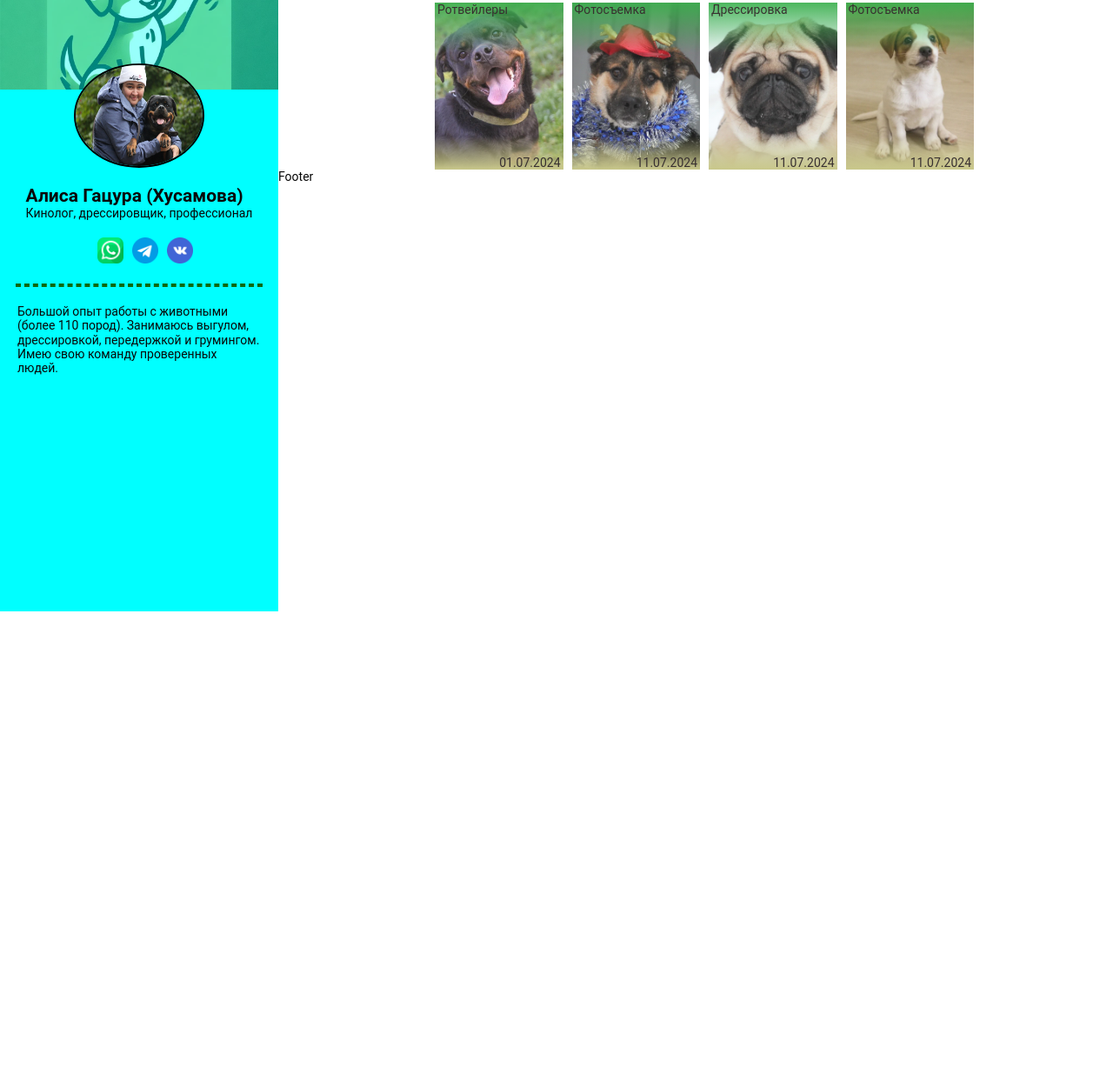
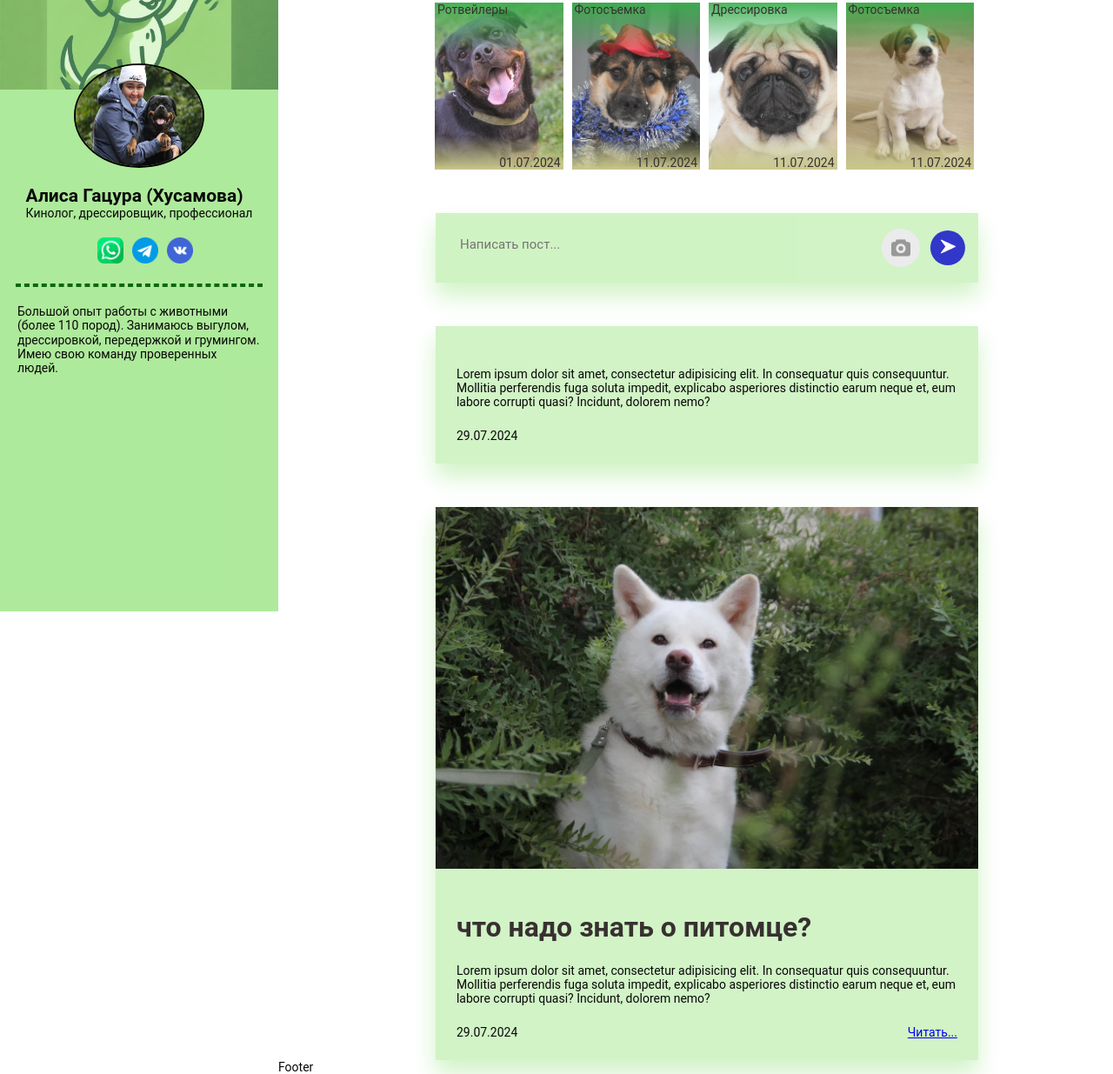
Before and after one commit to diloytd/my_blog, a website: page src/index.html in a window 1280 px wide. Shown: the part 97-1332 px from the top of the page at 87% size. Before the commit the page ends 800 px from the top, so only its background shows below. Drawn offline with nearby package versions, Linux system fonts and the light colour scheme; files that its build step writes are made by us from their sources; files whose address does not match are found by name.

Commit message:
добавление постов

```diff
--- a/src/assets/scss/_vars.scss
+++ b/src/assets/scss/_vars.scss
@@ -1,2 +1,3 @@
 $primary : rgb(56, 48, 48);
 $secondary : rgb(201, 199, 199);
+$green : rgba(72, 207, 31, 0.25);
--- /dev/null
+++ b/src/assets/scss/articles.scss
@@ -0,0 +1,36 @@
+@import './vars.scss';
+@import './mixin.scss';
+
+.addArticle{
+    max-width: 39rem;
+    box-shadow: 0 15px 24px $green ;
+    transform: translate(29%);
+    margin-top: 50px;
+    background-color: $green;
+    padding: 24px;
+}
+
+.addArticle_body{
+    margin-bottom:23px ;
+}
+
+.addArticle_header{
+    @include fontsSecond;
+    margin-bottom: 23px;
+    a{
+        text-decoration: none;
+        color: $primary;
+    }
+}
+.addArticle_header-img{
+    max-width: 39rem;
+    margin:-24px ;
+    margin-bottom:23px ;
+}
+
+.addArticle_footer{
+    display: flex;
+    flex-direction: row;
+    justify-content: space-between;
+    text-align: center;
+}
--- a/src/assets/scss/aside.scss
+++ b/src/assets/scss/aside.scss
@@ -1,8 +1,8 @@
 @import './mixin.scss';
-
+@import './vars.scss';
 .aside {
     position: fixed;
-    background-color:aqua;
+    background-color: $green;
     width: 20rem;
     height: 100vh;
     display: flex;
--- a/src/assets/scss/cursor.scss
+++ b/src/assets/scss/cursor.scss
@@ -1,38 +1,38 @@
-// курсор
+// // курсор
 
 
 
-#aura{
+// #aura{
 
-    position: absolute;
-    width: 20px;
-    height: 20px;
-    border-radius: 0 40% 50% 40%;
+//     position: absolute;
+//     width: 20px;
+//     height: 20px;
+//     border-radius: 0 40% 50% 40%;
 
-   transform:  translate(-50%, -50%) ;
+//    transform:  translate(-50%, -50%) ;
 
-      background: linear-gradient(242deg, rgb(185, 234, 117) 0%, rgba(50, 221, 50, 0.908) 76%, rgb(18, 106, 31) 100%);
-      opacity:40%;
-     animation: aura 4s   infinite;
+//       background: linear-gradient(242deg, rgb(185, 234, 117) 0%, rgba(50, 221, 50, 0.908) 76%, rgb(18, 106, 31) 100%);
+//       opacity:40%;
+//      animation: aura 4s   infinite;
 
-}
+// }
 
 
-#aura::after {
-    animation-delay: 2s;
-  }
+// #aura::after {
+//     animation-delay: 2s;
+//   }
 
-@keyframes aura {
-    0% {
-     height: 20px;
-     width: 20px;
-    opacity: 0.7;
-    border-radius: 0 40% 50% 40%;
-    }
-    100% {
-     height: 80px;
-     width: 70px;
-     opacity: 0.4;
+// @keyframes aura {
+//     0% {
+//      height: 20px;
+//      width: 20px;
+//     opacity: 0.7;
+//     border-radius: 0 40% 50% 40%;
+//     }
+//     100% {
+//      height: 80px;
+//      width: 70px;
+//      opacity: 0.4;
 
-    }
-  }
+//     }
+//   }
--- /dev/null
+++ b/src/assets/scss/post.scss
@@ -0,0 +1,65 @@
+@import 'vars.scss';
+.post{
+    max-width: 39rem;
+    // margin: 0 auto;
+    transform: translate(29%);
+    margin-top: 50px;
+    background-color: $green;
+    height: 5rem;
+    box-shadow: 0 15px 24px $green ;
+    display: flex;
+    flex-direction: row;
+   justify-content: space-between;
+}
+
+.post_add-post{
+   width: 70%;
+    margin: 0;
+    resize: none;
+    border: none;
+    padding: 28px;
+    background-color: rgba(72, 207, 31, 0.01);
+    &::placeholder {
+        font-size: 15px;
+    }
+
+}
+
+.post_add-post:focus {
+    outline: none;
+}
+
+
+.post_add_file {
+    display: block;
+    background: url('../images/addfile.png');
+    width: 44px;
+    height: 44px;
+    border: 50%;
+    cursor: pointer;
+    input {
+        display: none;
+    }
+}
+
+.post_add-btn{
+    display: flex;
+    flex-direction: row;
+    justify-content: flex-end;
+    margin: 15px;
+    gap: 12px;
+    align-items: center;
+    width: 30%;
+}
+
+.post_add-send{
+    display: block;
+    width: 40px;
+    height: 40px;
+    background-color: #3137C9;
+    border-radius: 50%;
+    border: none;
+    cursor: pointer;
+    text-align: center;
+
+}
--- a/src/assets/scss/stories.scss
+++ b/src/assets/scss/stories.scss
@@ -8,6 +8,7 @@
     margin:  0 auto;
     margin-top: 50px;
     gap:10px;
+
 
 }
 
@@ -26,11 +27,23 @@
     // opacity: 1 ;
     background: linear-gradient(rgba(59,177,78,0.9081757703081232) 0%,rgba(247, 249, 247, 0.1) 30%,rgba(247, 249, 247, 0.1) 80%, rgba(201,200,139,9) 100%);
      z-index: 10;
+
+
 }
+
+
+
+
 .stories_img{
     height: 12rem;
     width: calc(590px / 4);
     object-fit: cover;
+    transition: transform .4s ease-in-out;
+    &:hover{
+        transform: scale(1.1);
+             transition-duration: 4s;
+
+ }
  }
 
 
@@ -46,8 +59,7 @@
 .stories_title {
     top: 0;
     left: 3px;
-
-}
+ }
 
 .stories_date {
   bottom: 0;
--- a/src/assets/scss/style.scss
+++ b/src/assets/scss/style.scss
@@ -7,6 +7,8 @@
 @import '../scss/mixin.scss';
 @import './cursor.scss';
 @import './stories.scss';
+@import './post.scss';
+@import './articles.scss';
 * {
     box-sizing: border-box;
     margin: 0;
--- a/src/index.html
+++ b/src/index.html
@@ -4,7 +4,7 @@ title: BrainsCloud | Home
 ---
 
 
-
+<!-- stories -->
 <div class="stories_list">
     <div class="stories_item">
         <img src="./assets/images/stories/story1.jpg" alt="история 1" class="stories_img"/>
@@ -27,3 +27,42 @@ title: BrainsCloud | Home
         <data class="stories_date">11.07.2024</data>
     </div>
 </div>
+<!-- post add -->
+
+<form type="post" class="post">
+    <textarea id="post_add-post" placeholder="Написать пост..." class="post_add-post"></textarea>
+    <div class="post_add-btn">
+        <label for="post_add-file" class="post_add_file">
+            <input type="file" class="post_add-file" id="post_add-file">
+        </label>
+        <button class="post_add-send">
+            <img src="./assets/images/send.png" alt="создать пост">
+        </button>
+    </div>
+</form>
+
+<!-- articles -->
+
+<div class="addArticle">
+    <div class="addArticle_header"></div>
+    <div class="addArticle_body">
+        <p>Lorem ipsum dolor sit amet, consectetur adipisicing elit. In consequatur quis consequuntur. Mollitia perferendis fuga soluta impedit, explicabo asperiores distinctio earum neque et, eum labore corrupti quasi? Incidunt, dolorem nemo?</p>
+    </div>
+    <div class="addArticle_footer">
+        <time datetime="29-07-2024">29.07.2024</time>
+    </div>
+</div>
+
+<article class="addArticle">
+    <div class="addArticle_header">
+        <img src="./assets/images/stories/article.jpg" alt="что надо знать о питомце" class="addArticle_header-img">
+        <h1><a href="#">что надо знать о питомце?</a></h1>
+    </div>
+    <div class="addArticle_body">
+        <p>Lorem ipsum dolor sit amet, consectetur adipisicing elit. In consequatur quis consequuntur. Mollitia perferendis fuga soluta impedit, explicabo asperiores distinctio earum neque et, eum labore corrupti quasi? Incidunt, dolorem nemo?</p>
+    </div>
+    <div class="addArticle_footer">
+        <time datetime="29-07-2024">29.07.2024</time>
+        <a href="#">Читать...</a>
+    </div>
+</article>
--- a/src/layouts/default.html
+++ b/src/layouts/default.html
@@ -7,7 +7,7 @@
 
 <body>
     <!-- <div id="cursor"></div> -->
-    <div id="aura"></div>
+    <!-- <div id="aura"></div> -->
 
     <div class="container">
         <div class="block_one">
```
Also changed, not shown: dist/assets/css/articles.min.css (added), dist/assets/css/aside.min.css, dist/assets/css/cursor.css (added), dist/assets/css/cursor.min.css (deleted), dist/assets/css/post.css (added), dist/assets/css/post.min.css (added), dist/assets/css/stories.css (added), dist/assets/css/stories.min.css, dist/assets/css/style.css, dist/assets/css/style.min.css, dist/assets/images/addfile.png (added), dist/assets/images/send (1) 1.png (added), dist/assets/images/send.png (added), dist/assets/images/stories/article.jpg (added), 6 more files.
